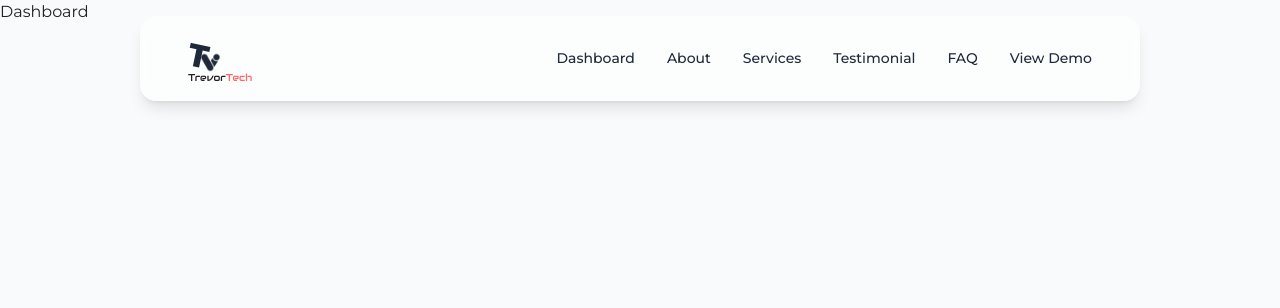
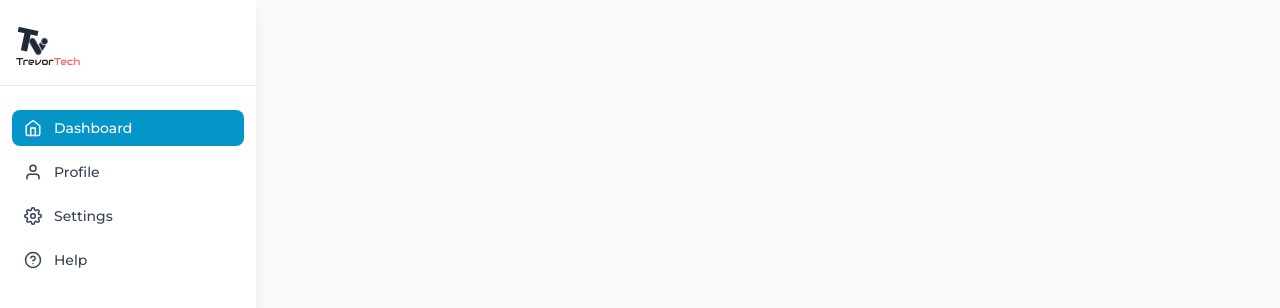
Before and after one commit to LifeofPaks/trevor-tech, a React (Vite) app: page /demo/dashboard in a window 1280 px wide. Shown: the top 308 px of the page. Built offline with nearby package versions, Linux system fonts and the light colour scheme; a web font is replaced by a local one.

Commit message:
updated ui

```diff
--- a/src/components/navbar/DemoNavbar.jsx
+++ b/src/components/navbar/DemoNavbar.jsx
@@ -1,138 +1,69 @@
 import React, { useState } from "react";
-import { GiImperialCrown } from "react-icons/gi";
-import { FiMenu, FiX } from "react-icons/fi";
+import {
+  FiMenu,
+  FiX,
+  FiHome,
+  FiSettings,
+  FiUser,
+  FiHelpCircle,
+} from "react-icons/fi";
+import { Link, useLocation } from "react-router-dom";
 import Logo from "../logo/Logo";
-import { Link } from "react-router-dom";
 
-const DemoNavbar = () => {
-  const [isOpen, setIsOpen] = useState(false);
+const DemoSidebar = () => {
+  const [isOpen, setIsOpen] = useState(true);
+  const location = useLocation();
 
-  const toggleMenu = () => setIsOpen(!isOpen);
+  const toggleSidebar = () => setIsOpen(!isOpen);
+
+  const links = [
+    { to: "/demo/dashboard", label: "Dashboard", icon: <FiHome /> },
+    { to: "/demo/profile", label: "Profile", icon: <FiUser /> },
+    { to: "/demo/settings", label: "Settings", icon: <FiSettings /> },
+    { to: "/demo/help", label: "Help", icon: <FiHelpCircle /> },
+  ];
 
   return (
-    <nav className="w-full fixed top-0 left-0 z-50">
-      <div className="flex items-center justify-between w-full lg:max-w-[1000px] !mx-auto bg-white/50 backdrop-blur-md shadow-lg lg:rounded-2xl !px-12 !py-4 lg:!mt-4">
-        <Logo />
+    <>
+      {/* Sidebar (Desktop + Collapsible) */}
+      <aside
+        className={`fixed top-0 left-0 h-full bg-white shadow-lg transition-all duration-300 z-50
+        ${isOpen ? "w-64" : "w-20"}`}
+      >
+        {/* Header */}
+        <div className="flex items-center justify-between !px-4 !py-4 border-b border-gray-200">
+          <div className="flex items-center gap-2">
+            <Logo />
 
-        {/* Desktop Menu */}
-        <ul className="hidden md:flex items-center gap-8 text-[14px] font-medium text-gray-800">
-          <li>
-            <Link to="/demo/dashboard" className="hover:text-[#0695c8] transition">
-              Dashboard
-            </Link>
-          </li>
-          <li>
-            <a href="#about" className="hover:text-[#0695c8] transition">
-              About
-            </a>
-          </li>
-          <li>
-            <a href="#services" className="hover:text-[#0695c8] transition">
-              Services
-            </a>
-          </li>
-          <li>
-            <a href="#testimonial" className="hover:text-[#0695c8] transition">
-              Testimonial
-            </a>
-          </li>
-          <li>
-            <a href="#faq" className="hover:text-[#0695c8] transition">
-              FAQ
-            </a>
-          </li>
-          <li>
-            <a href="/demo" className="hover:text-[#0695c8] transition">
-              View Demo
-            </a>
-          </li>
-        </ul>
+          </div>
 
-        {/* Hamburger Icon (Mobile Only) */}
-        <button
-          onClick={toggleMenu}
-          className="md:hidden text-gray-800 text-2xl focus:outline-none"
-        >
-          {isOpen ? <FiX /> : <FiMenu />}
-        </button>
-      </div>
-
-      {/* Mobile Side Menu (now slides in from the LEFT) */}
-      <div
-        className={`fixed top-0 left-0 h-full w-3/4 max-w-[300px] bg-white shadow-2xl transform transition-transform duration-300 ease-in-out ${
-          isOpen ? "translate-x-0" : "-translate-x-full"
-        } md:hidden z-40`}
-      >
-        <div className="flex justify-between items-center !p-5 border-b border-gray-200">
-          <Logo />
-          <button onClick={toggleMenu} className="text-2xl text-gray-800">
-            <FiX />
-          </button>
         </div>
 
-        <ul className="flex flex-col gap-6 !p-6 text-gray-800 text-[15px] font-medium">
-          <li>
-            <a href="#" onClick={toggleMenu} className="hover:text-[#0695c8]">
-              Home
-            </a>
-          </li>
-          <li>
-            <a
-              href="#about"
-              onClick={toggleMenu}
-              className="hover:text-[#0695c8]"
+        {/* Navigation Links */}
+        <nav className="!mt-6 flex flex-col gap-2 !px-3">
+          {links.map((link) => (
+            <Link
+              key={link.to}
+              to={link.to}
+              className={`flex items-center gap-3 !px-3 !py-2 rounded-lg transition-colors
+              ${
+                location.pathname === link.to
+                  ? "bg-[#0695c8] text-white"
+                  : "text-gray-700 hover:bg-gray-100"
+              }`}
             >
-              About
-            </a>
-          </li>
-          <li>
-            <a
-              href="#services"
-              onClick={toggleMenu}
-              className="hover:text-[#0695c8]"
-            >
-              Services
-            </a>
-          </li>
-          <li>
-            <a
-              href="#testimonial"
-              onClick={toggleMenu}
-              className="hover:text-[#0695c8]"
-            >
-              Testimonial
-            </a>
-          </li>
-          <li>
-            <a
-              href="#faq"
-              onClick={toggleMenu}
-              className="hover:text-[#0695c8]"
-            >
-              FAQ
-            </a>
-          </li>
-          <li>
-            <a
-              href="/demo"
-              onClick={toggleMenu}
-              className="hover:text-[#0695c8]"
-            >
-              View Demo
-            </a>
-          </li>
-        </ul>
-      </div>
+              <span className="text-lg">{link.icon}</span>
+              {isOpen && (
+                <span className="text-sm font-medium">{link.label}</span>
+              )}
+            </Link>
+          ))}
+        </nav>
+      </aside>
 
-      {/* Background Overlay when menu is open */}
-      {isOpen && (
-        <div
-          className="fixed inset-0 bg-black/40 backdrop-blur-sm md:hidden"
-          onClick={toggleMenu}
-        ></div>
-      )}
-    </nav>
+
+    </>
   );
 };
 
-export default DemoNavbar;
+export default DemoSidebar;
```
